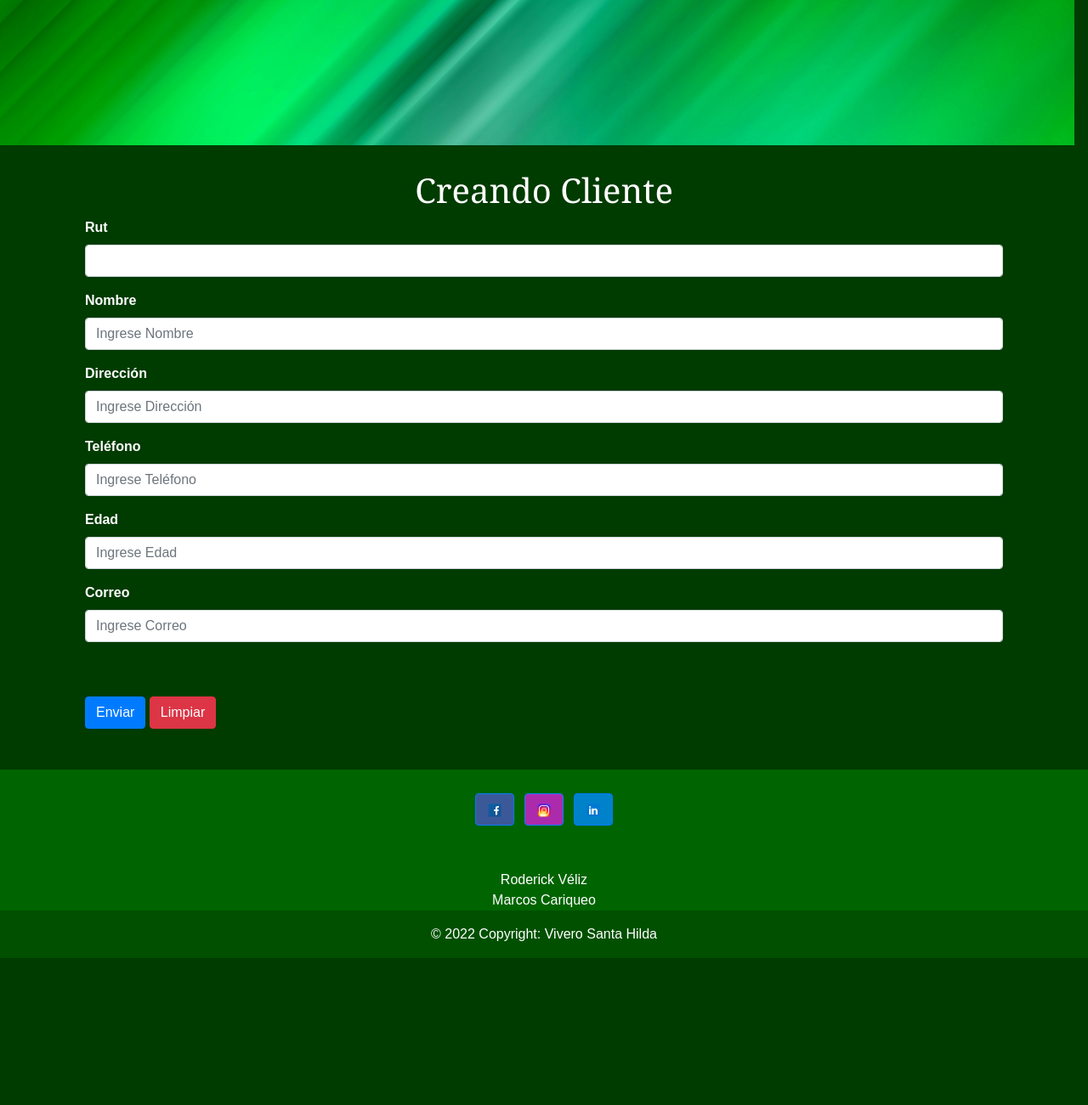
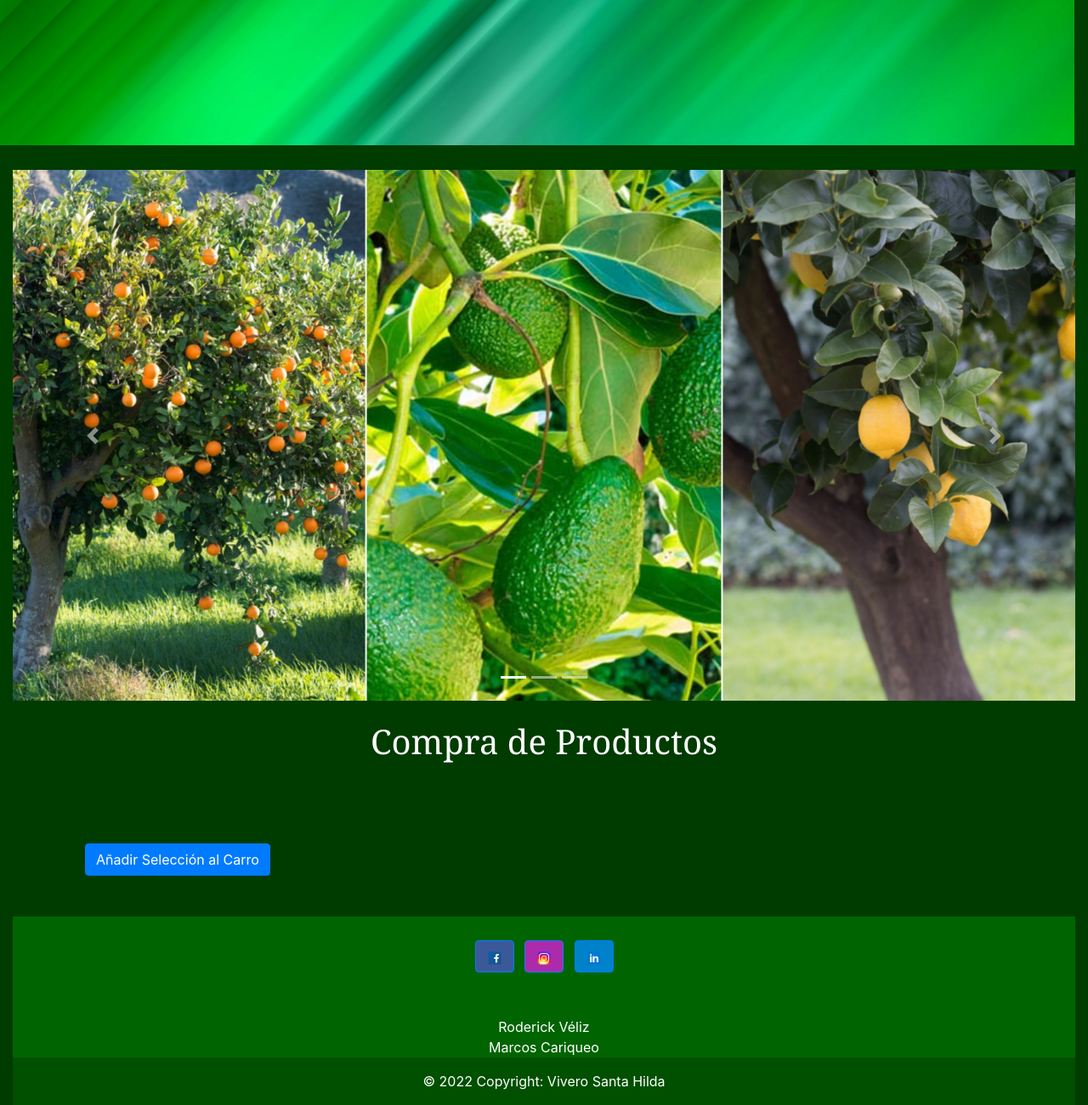
Before and after one commit to RoderickVel/ET_Vivero_CariqueoVeliz_010V, a Django app: page /comprar_prod/ in a window 1280 px wide. Shown: the part 516-1817 px from the top of the page at 85% size. Before the commit the page ends 1644 px from the top, so only its background shows below. Run offline with Django 4.2, Linux system fonts and the light colour scheme; a user stored in the database is signed in; parts of the project's set-up code (start-up, migrations or seed data) failed here and were passed over; some libraries are stand-ins or nearby versions.

Commit message:
Se agrega web compras con tabla de productos incompleta ya que hay que poblar la bd

```diff
--- a/ETStaHildaDjango/HildaApp/forms.py
+++ b/ETStaHildaDjango/HildaApp/forms.py
@@ -133,7 +133,7 @@ class CarroForm(forms.ModelForm):
             'nombreproducto': 'Nombre producto',
         }
         widgets={
-            'nombreproducto': forms.CheckboxInput(
+            'nombreproducto': forms.TextInput(
                 attrs={
                     'class': 'form-control',
                     'placeholder': 'Agregue Productos al Carro',
--- a/ETStaHildaDjango/HildaApp/templates/comprar_prod.html
+++ b/ETStaHildaDjango/HildaApp/templates/comprar_prod.html
@@ -62,6 +62,23 @@
     {
         obj.style.background= "white";
     }
+
+    $(function()
+    {
+      $("#formulario").validate({
+           rules: {
+                  carro: {
+                        nombreproducto: "required",
+                  }
+
+              }, //rules
+          messages: {
+              nombreproducto: {
+                  required: 'Ingrese Rut del Cliente ',
+              }
+          }//messages
+      }); //$('#mi-formulario').validate
+  }); //function
   </script>
 
 </head>
@@ -192,7 +209,7 @@
                 </div>
 
                 <br><br>
-                  <input type="submit" class="btn btn-primary" value="Comprar">
+                  <input type="submit" class="btn btn-primary" value="Añadir Selección al Carro">
             </form>
           </div>
     {% else %}
--- a/ETStaHildaDjango/HildaApp/views.py
+++ b/ETStaHildaDjango/HildaApp/views.py
@@ -18,8 +18,7 @@ def comprar_prod(request):
             carro_form.save()        #similar al insert
             return redirect('comprar_prod')
     else:
-        cliente_form=ClienteForm()
-    return render(request, 'form_crear_cliente.html', {'cliente_form': cliente_form})
+        carro_form=CarroForm()
     return render(request, 'comprar_prod.html')
 
 def somos(request):
```
Also changed, not shown: ETStaHildaDjango/photos/productos/semillalimon.jpg (added), ETStaHildaDjango/photos/productos/semillalimon_juCJJH6.jpg (added), ETStaHildaDjango/photos/productos/semillamanzano.jpg (added), ETStaHildaDjango/photos/productos/semillamanzano_soj6xkQ.jpg (added).
